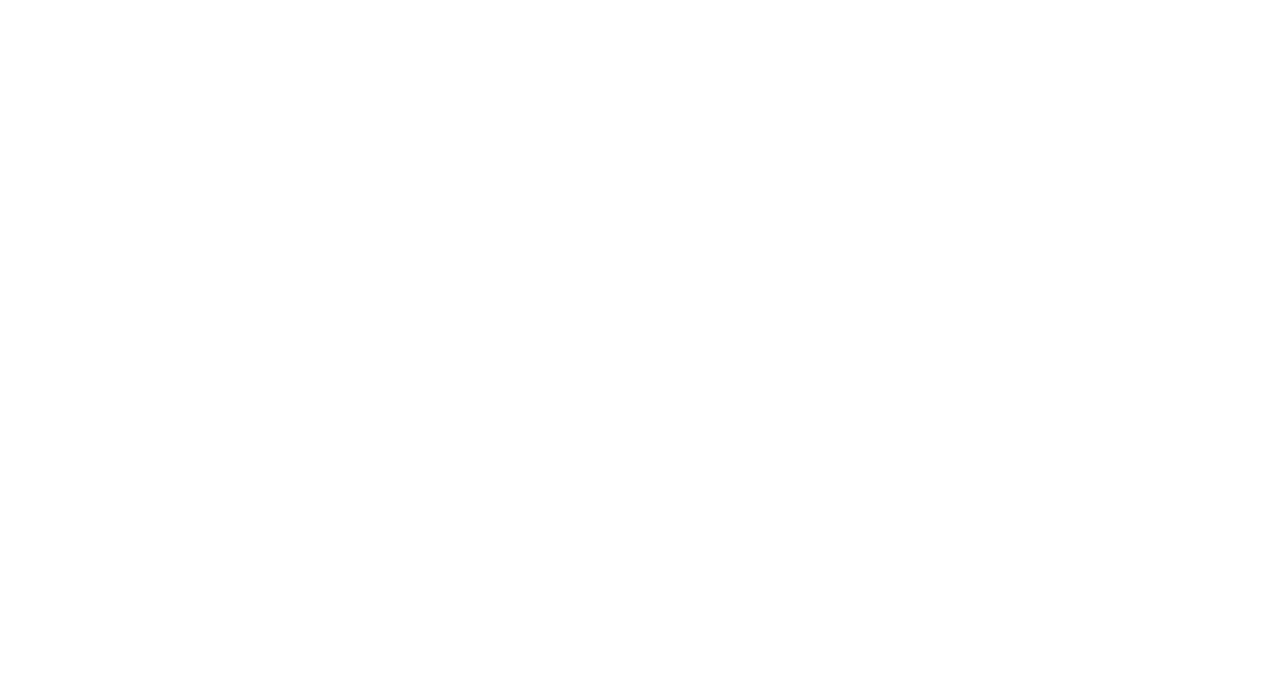
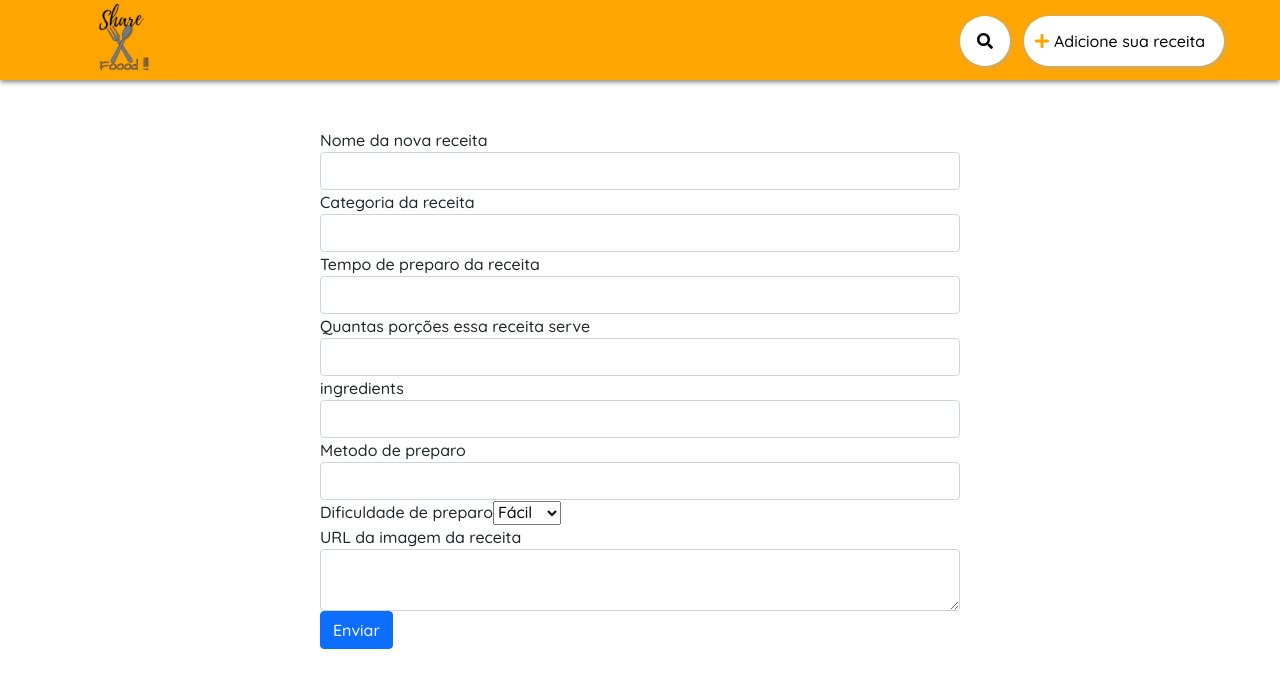
Before and after one commit to AnnaRe1s/receitas-compartilhadas, a React (Create React App) app: page /addRecipes in a window 1280 px wide. Shown: the top 688 px of the page. Built offline with nearby package versions, Linux system fonts and the light colour scheme.

Commit message:
Formulario

```diff
--- a/src/components/App.js
+++ b/src/components/App.js
@@ -1,19 +1,23 @@
-import { BrowserRouter, Route } from "react-router-dom";
+import { BrowserRouter, Route } from 'react-router-dom';
 
 // importando componentes
 // import NavBar from "./Home/NavBar";
 // import Categories from "./Home/Categories";
 // import FeaturedCard from "./Home/FeaturedCard";
-import Search from "./Search/Search";
-import Home from "./Home/Home";
+import Search from './Search/Search';
+import Home from './Home/Home';
+import addRecipes from './Home/form/addRecipes';
+import NavBar from './Home/NavBar';
 
 function App() {
-  return (
-    <BrowserRouter>
-      <Route exact path ="/" component= {Home} />
-      <Route exact path="/search" component={Search} />
-    </BrowserRouter>
-  );
+    return (
+        <BrowserRouter>
+            <Route path="/" component={NavBar} />
+            <Route exact path="/" component={Home} />
+            <Route exact path="/search" component={Search} />
+            <Route exact path="/addRecipes" component={addRecipes} />
+        </BrowserRouter>
+    );
 }
 
 export default App;
--- a/src/components/Home/Home.js
+++ b/src/components/Home/Home.js
@@ -1,17 +1,15 @@
-
 // importando componentes
-import NavBar from "./NavBar";
-import Categories from "./Categories";
-import FeaturedCard from "./FeaturedCard";
+import NavBar from './NavBar';
+import Categories from './Categories';
+import FeaturedCard from './FeaturedCard';
 
 function Home() {
-  return (
-    <div>
-      <NavBar/>
-      <Categories/>
-      <FeaturedCard/>
-    </div>
-  );
+    return (
+        <div>
+            <Categories />
+            <FeaturedCard />
+        </div>
+    );
 }
 
 export default Home;
--- /dev/null
+++ b/src/components/Home/form/addRecipes.js
@@ -0,0 +1,130 @@
+import React from 'react';
+import axios from 'axios';
+
+class AddRecipes extends React.Component {
+    state = {
+        name: '',
+        type: '',
+        imageUrl: '',
+        preparationTime: '',
+        portions: '',
+        level: '',
+        likes: '',
+        ingredients: [],
+        preparationMethod: '',
+    };
+
+    handleSubmit = e => {
+        e.preventDefault();
+
+        axios
+            .post('https://ironrest.herokuapp.com/recipes', { ...this.state })
+            .then(response => {
+                console.log(response);
+                this.props.history.push('/all-beers');
+            })
+            .catch(err => console.log(err));
+    };
+    handleChange = e => {
+        this.setState({ [e.target.name]: e.target.value });
+    };
+    render() {
+        return (
+            <div className="mt-5 text-left w-100 d-flex justify-content-center">
+                <form onSubmit={this.handleSubmit} className="col-6">
+                    <div className="form-group">
+                        <label>Nome da nova receita</label>
+                        <input
+                            className="form-control"
+                            value={this.state.name}
+                            name="name"
+                            onChange={this.handleChange}
+                        />
+                    </div>
+
+                    <div className="form-group">
+                        <label>Categoria da receita</label>
+                        <input
+                            className="form-control"
+                            value={this.state.type}
+                            name="type"
+                            onChange={this.handleChange}
+                        />
+                    </div>
+
+                    <div className="form-group">
+                        <label>Tempo de preparo da receita</label>
+                        <input
+                            className="form-control"
+                            value={this.state.preparationTime}
+                            name="preparationTime"
+                            onChange={this.handleChange}
+                        />
+                    </div>
+
+                    <div className="form-group">
+                        <label>Quantas porções essa receita serve</label>
+                        <input
+                            className="form-control"
+                            value={this.state.portions}
+                            name="portions"
+                            onChange={this.handleChange}
+                        />
+                    </div>
+
+                    <div className="form-group">
+                        <label>ingredients</label>
+                        <input
+                            className="form-control"
+                            value={this.state.ingredients}
+                            name="ingredients"
+                            onChange={this.handleChange}
+                        />
+                    </div>
+
+                    <div className="form-group">
+                        <label>Metodo de preparo</label>
+                        <input
+                            className="form-control"
+                            value={this.state.preparationMethod}
+                            name="preparationMethod"
+                            onChange={this.handleChange}
+                        />
+                    </div>
+
+                    <div className="form-group">
+                        <label>Dificuldade de preparo</label>
+
+                        <select
+                            value={this.state.level}
+                            onChange={this.handleChange}
+                            name="level"
+                        >
+                            <option value="Facil">Fácil</option>
+                            <option value="Medio">Médio</option>
+                            <option value="Dificil">Difícil</option>
+                        </select>
+                    </div>
+
+                    <div className="form-group">
+                        <label>URL da imagem da receita</label>
+                        <textarea
+                            className="form-control"
+                            name="imageUrl"
+                            value={this.state.imageUrl}
+                            onChange={this.handleChange}
+                        ></textarea>
+                    </div>
+
+                    <div className="form-group">
+                        <button className="btn btn-primary" type="submit">
+                            Enviar
+                        </button>
+                    </div>
+                </form>
+            </div>
+        );
+    }
+}
+
+export default AddRecipes;
```
Also changed, not shown: src/components/Home/AlternativeHome.js (added, +19 -0 lines).
